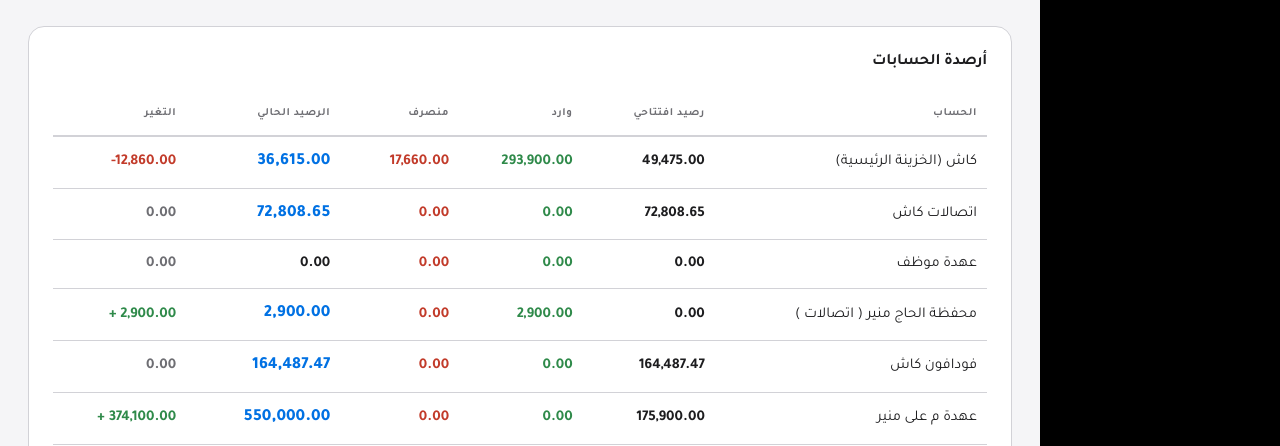
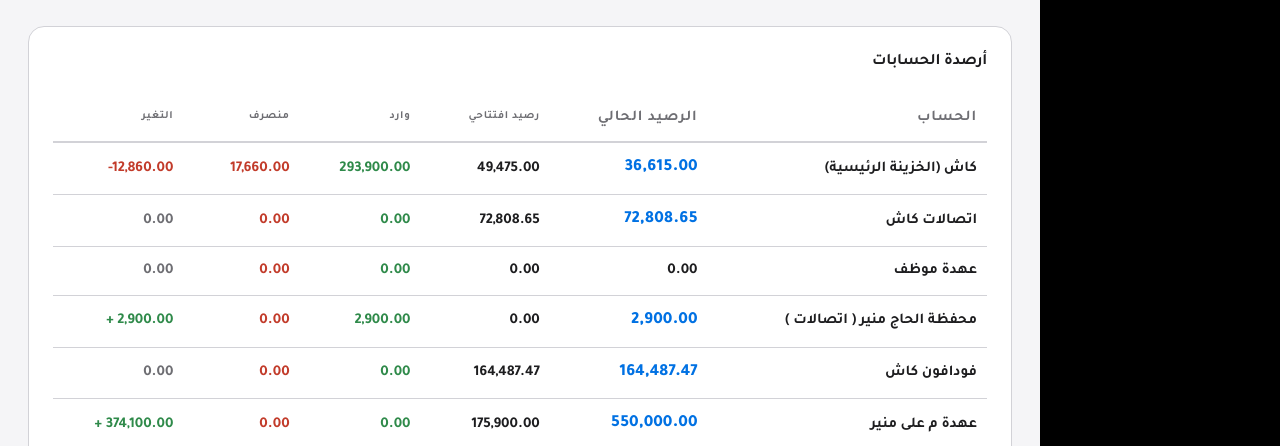
Before and after one commit to cowshedelnour-glitch/treasury-dashboard, a plain HTML site: page index.html in a window 1280 px wide. Shown: the part 354-800 px from the top of the page. Drawn offline with Linux system fonts and the light colour scheme.

Commit message:
Move balance column next to account name, enlarge both

```diff
--- a/index.html
+++ b/index.html
@@ -395,7 +395,7 @@
     <h3>أرصدة الحسابات</h3>
     <div class="table-wrapper">
       <table>
-        <thead><tr><th>الحساب</th><th>رصيد افتتاحي</th><th>وارد</th><th>منصرف</th><th>الرصيد الحالي</th><th>التغير</th></tr></thead>
+        <thead><tr><th style="font-size:15px">الحساب</th><th style="font-size:15px">الرصيد الحالي</th><th>رصيد افتتاحي</th><th>وارد</th><th>منصرف</th><th>التغير</th></tr></thead>
         <tbody id="accountsTable"></tbody>
       </table>
     </div>
@@ -551,20 +551,20 @@ async function render() {
     var isTotal = a.name.indexOf('إجمالي') >= 0;
     if (isTotal) {
       accHTML += '<tr style="background:rgba(0,113,227,0.04);font-weight:700">';
-      accHTML += '<td><strong>' + a.name + '</strong></td>';
+      accHTML += '<td style="font-size:15px"><strong>' + a.name + '</strong></td>';
+      accHTML += '<td class="num" style="font-size:17px;font-weight:800;color:var(--accent)"><strong>' + fmt(a.current) + '</strong></td>';
       accHTML += '<td class="num"><strong>' + fmt(a.opening) + '</strong></td>';
       accHTML += '<td class="num" style="color:var(--good)"><strong>' + fmt(a.incoming) + '</strong></td>';
       accHTML += '<td class="num" style="color:var(--bad)"><strong>' + fmt(a.outgoing) + '</strong></td>';
-      accHTML += '<td class="num" style="color:var(--accent)"><strong>' + fmt(a.current) + '</strong></td>';
       accHTML += '<td class="num"><strong>' + fmt(a.incoming - a.outgoing) + '</strong></td>';
       accHTML += '</tr>';
     } else {
       accHTML += '<tr>';
-      accHTML += '<td>' + a.name + '</td>';
+      accHTML += '<td style="font-size:15px;font-weight:600">' + a.name + '</td>';
+      accHTML += '<td class="num" style="' + (a.current > 0.01 ? 'font-size:17px;font-weight:800;color:#0071e3' : 'font-size:15px;font-weight:600') + '">' + fmt(a.current) + '</td>';
       accHTML += '<td class="num">' + fmt(a.opening) + '</td>';
       accHTML += '<td class="num" style="color:var(--good)">' + fmt(a.incoming) + '</td>';
       accHTML += '<td class="num" style="color:var(--bad)">' + fmt(a.outgoing) + '</td>';
-      accHTML += '<td class="num" style="' + (a.current > 0.01 ? 'font-size:17px;font-weight:800;color:#0071e3' : '') + '">' + fmt(a.current) + '</td>';
       if (change > 0.001) accHTML += '<td class="num positive">+ ' + fmt(change) + '</td>';
       else if (change < -0.001) accHTML += '<td class="num negative">' + fmt(change) + '</td>';
       else accHTML += '<td class="num neutral">0.00</td>';
```
